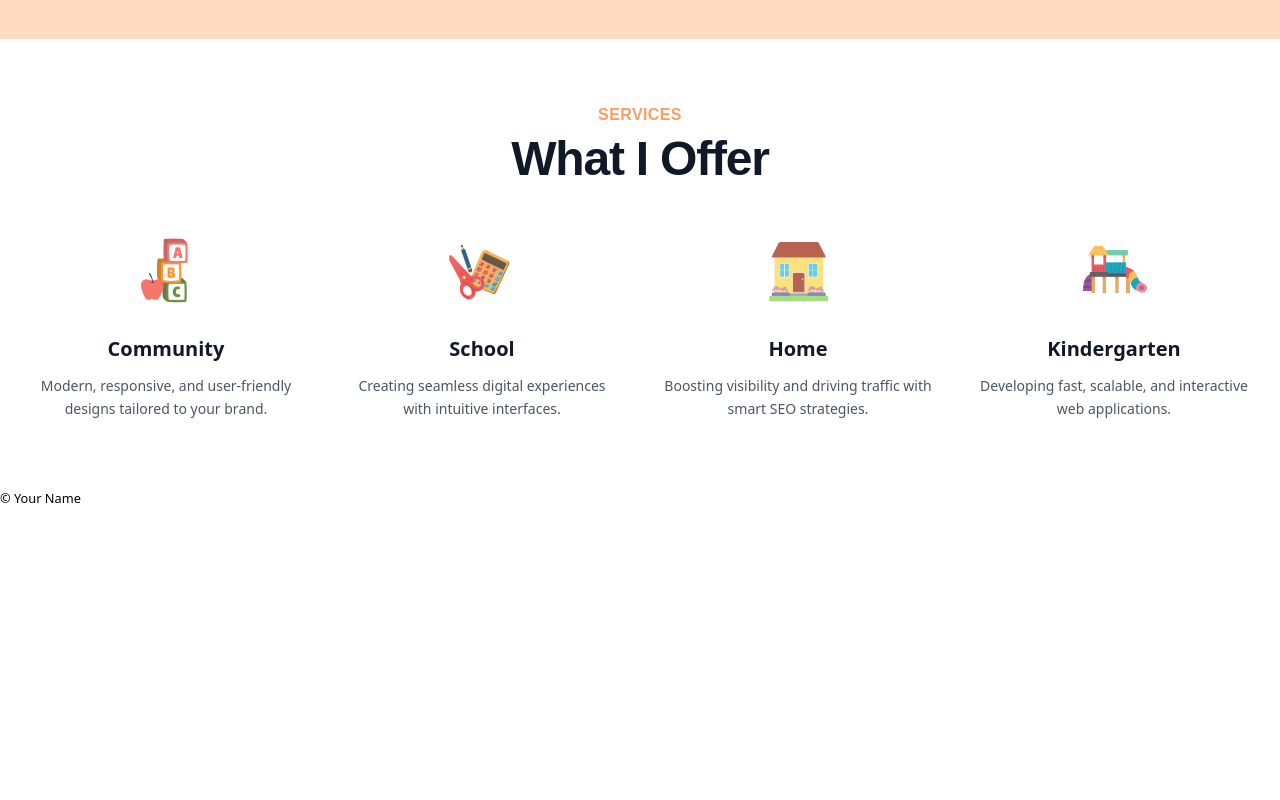
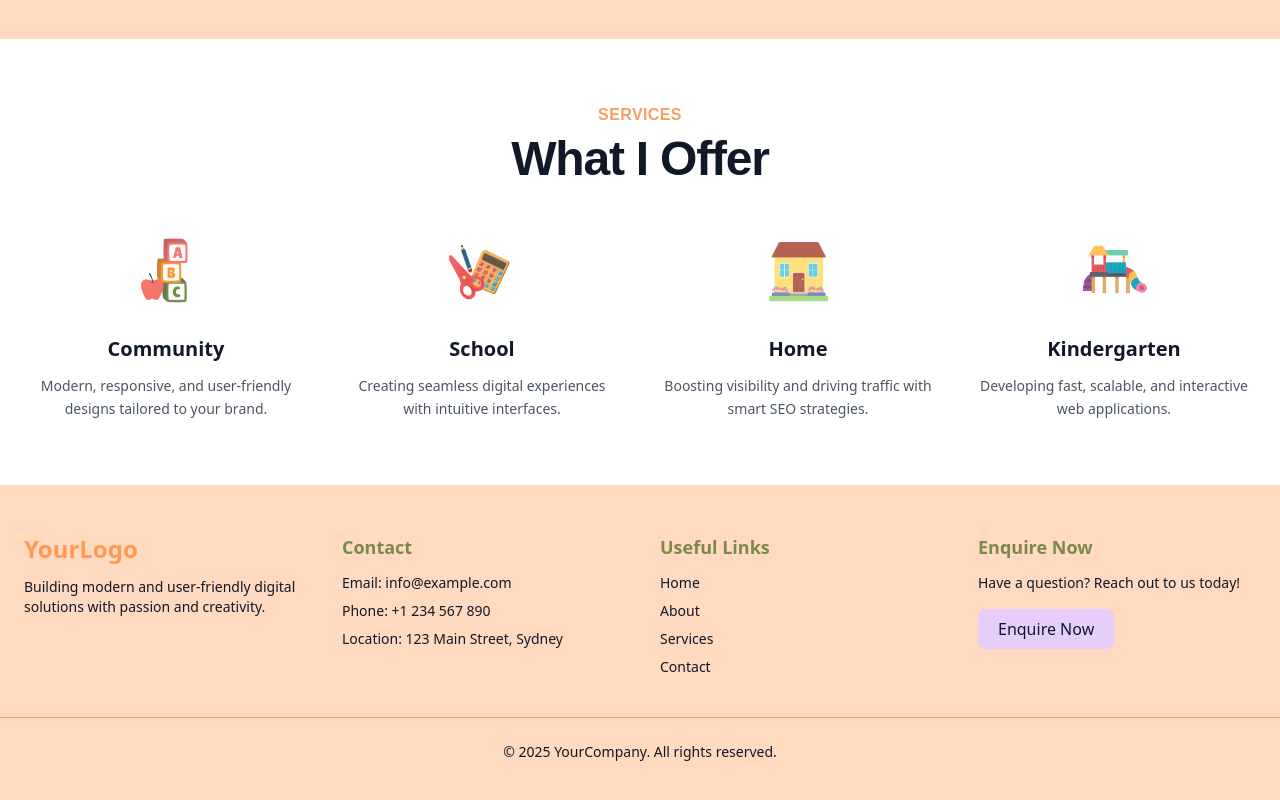
Before and after one commit to ckeshde/playandblossom, a plain HTML site: page index.html in a window 1280 px wide. Shown: the part 2889-3689 px from the top of the page. Before the commit the page ends 3398 px from the top, so only its background shows below. Drawn offline with nearby package versions, Linux system fonts and the light colour scheme; a web font is replaced by a local one.

```diff
--- a/index.html
+++ b/index.html
@@ -442,9 +442,56 @@
     </div>
   </section> -->
 
-  <footer>
-    <small>&copy; <span id="year"></span> Your Name</small>
+  <footer class="bg-[#ffd9c0] text-[#111827] py-12">
+    <div class="max-w-7xl mx-auto px-6 grid grid-cols-1 md:grid-cols-4 gap-10">
+
+      <!-- Logo & Description -->
+      <div>
+        <h2 class="text-2xl font-bold text-[#fe9a54] mb-3">YourLogo</h2>
+        <p class="text-sm text-[#111827]">
+          Building modern and user-friendly digital solutions with passion and creativity.
+        </p>
+      </div>
+
+      <!-- Contact -->
+      <div>
+        <h3 class="text-lg font-semibold text-[#7b8a4a] mb-3">Contact</h3>
+        <ul class="space-y-2 text-sm">
+          <li>Email: <a href="mailto:info@example.com" class="hover:text-[#fe9a54]">info@example.com</a></li>
+          <li>Phone: <a href="tel:+1234567890" class="hover:text-[#fe9a54]">+1 234 567 890</a></li>
+          <li>Location: 123 Main Street, Sydney</li>
+        </ul>
+      </div>
+
+      <!-- Useful Links -->
+      <div>
+        <h3 class="text-lg font-semibold text-[#7b8a4a] mb-3">Useful Links</h3>
+        <ul class="space-y-2 text-sm">
+          <li><a href="#" class="hover:text-[#fe9a54]">Home</a></li>
+          <li><a href="#" class="hover:text-[#fe9a54]">About</a></li>
+          <li><a href="#" class="hover:text-[#fe9a54]">Services</a></li>
+          <li><a href="#" class="hover:text-[#fe9a54]">Contact</a></li>
+        </ul>
+      </div>
+
+      <!-- Enquire Now -->
+      <div>
+        <h3 class="text-lg font-semibold text-[#7b8a4a] mb-3">Enquire Now</h3>
+        <p class="text-sm mb-4">Have a question? Reach out to us today!</p>
+        <button
+          class="bg-[#e6cefa] text-[#111827] px-5 py-2 rounded-lg font-medium hover:bg-[#fe9a54] hover:text-white transition">
+          Enquire Now
+        </button>
+      </div>
+
+    </div>
+
+    <!-- Bottom -->
+    <div class="border-t border-[#fe9a54] mt-10 pt-6 text-center text-sm text-[#111827]">
+      © 2025 YourCompany. All rights reserved.
+    </div>
   </footer>
+
 
 
 </body>
```
Lines whose indentation alone changed are shown as unchanged.
